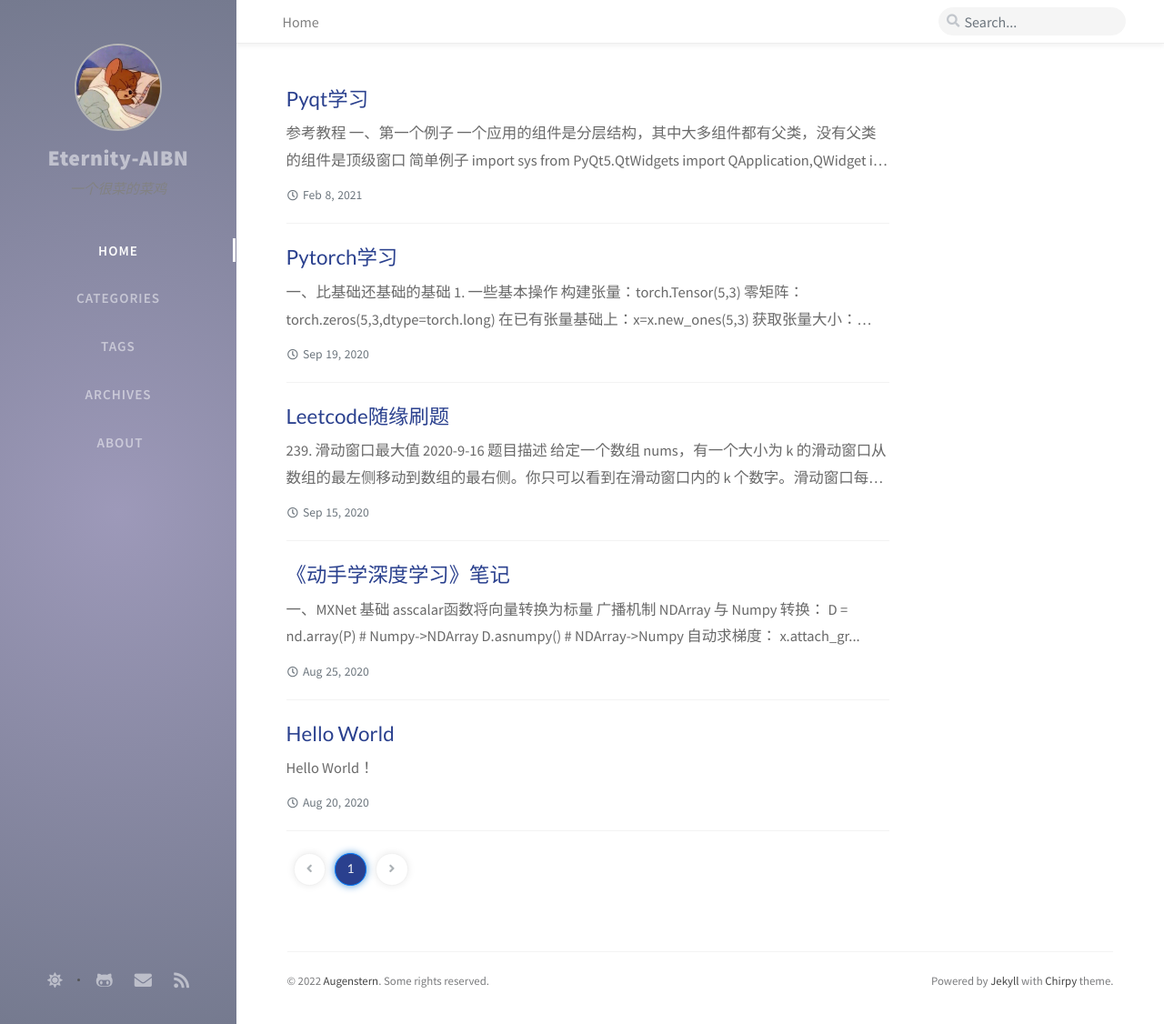
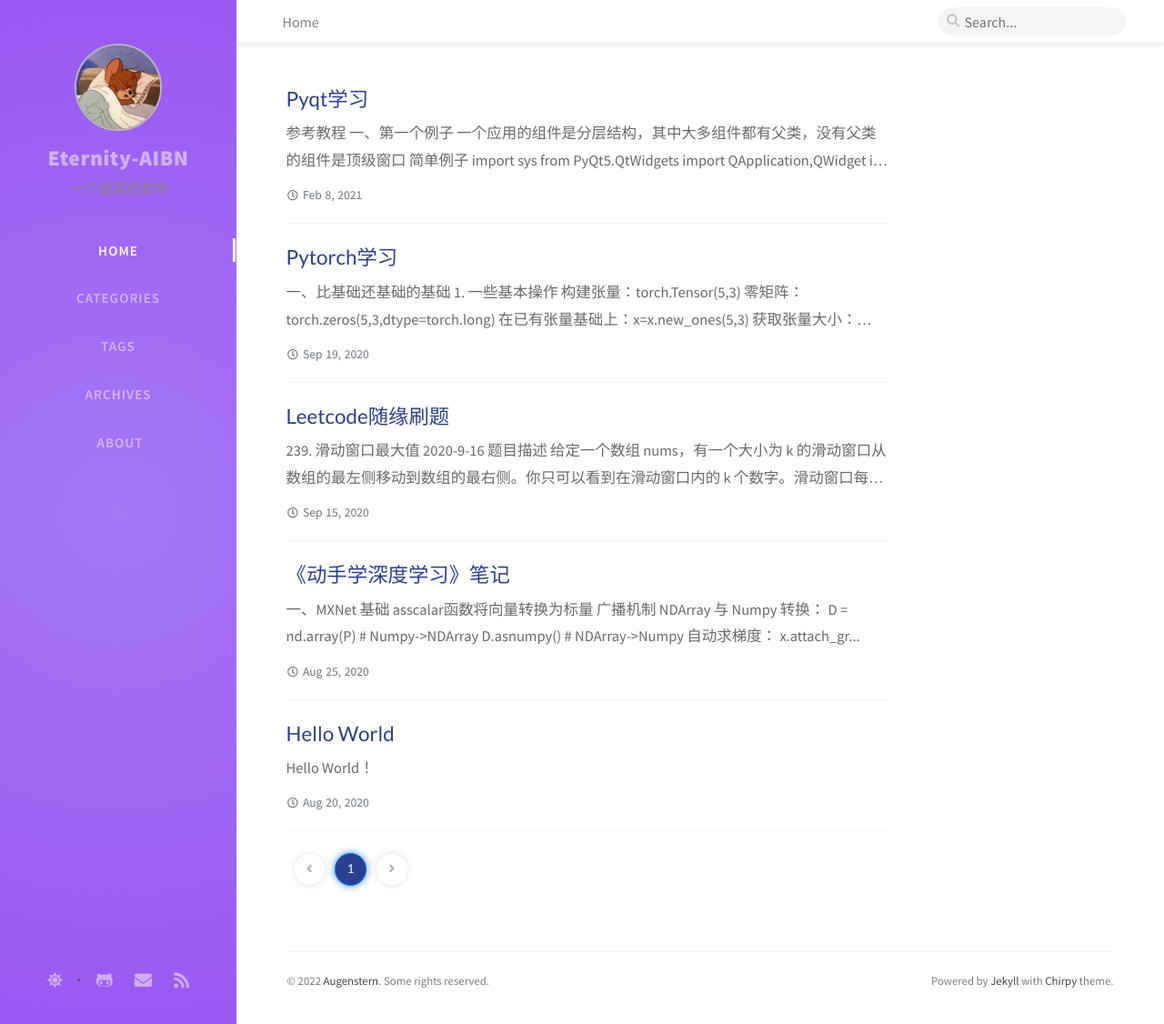
Before and after one commit to Eternity-AIBN/Eternity-AIBN.github.io, a Jekyll site: the page built from index.html, in a window 1280 px wide and 1126 px high. Shown: the whole window at 91% size. Built offline with Jekyll 4.4.1, drawn with Linux system fonts in a browser that asks for light colours; nearby versions of some CDN libraries; the list of posts is cut into pages by our own code; comment, search, counter and statistics services are not loaded.

Commit message:
Update light-typography.scss

```diff
--- a/assets/css/_colors/light-typography.scss
+++ b/assets/css/_colors/light-typography.scss
@@ -29,8 +29,8 @@
   /* Sidebar */
   --sidebar-bg: radial-gradient(
     circle,
-    rgb(157, 153, 185) 0%,
-    rgb(117, 122, 143) 100%);
+    rgb(164, 119, 247) 0%,
+    rgb(154, 88, 241) 100%);
   --nav-cursor-color: #fcfcfc;
 
   /* Topbar */
```
